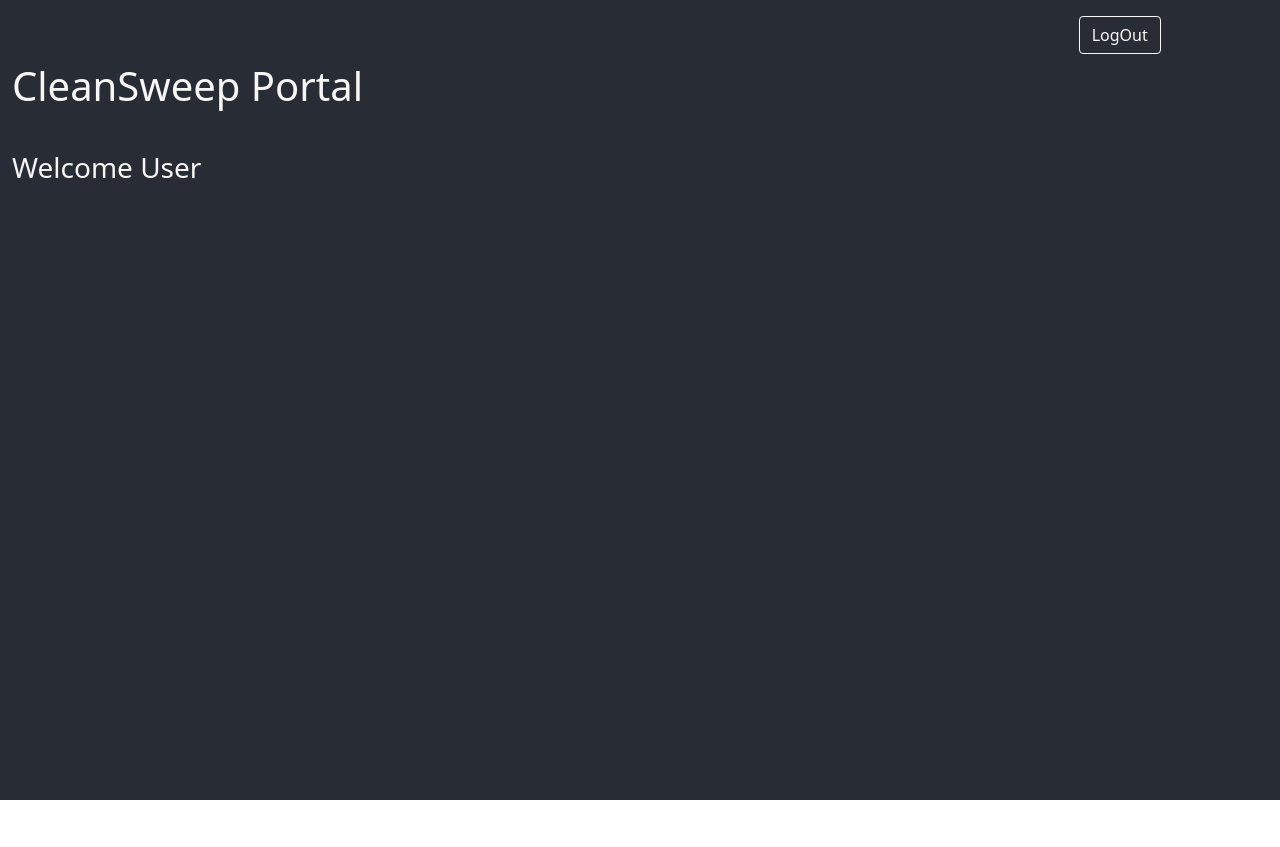
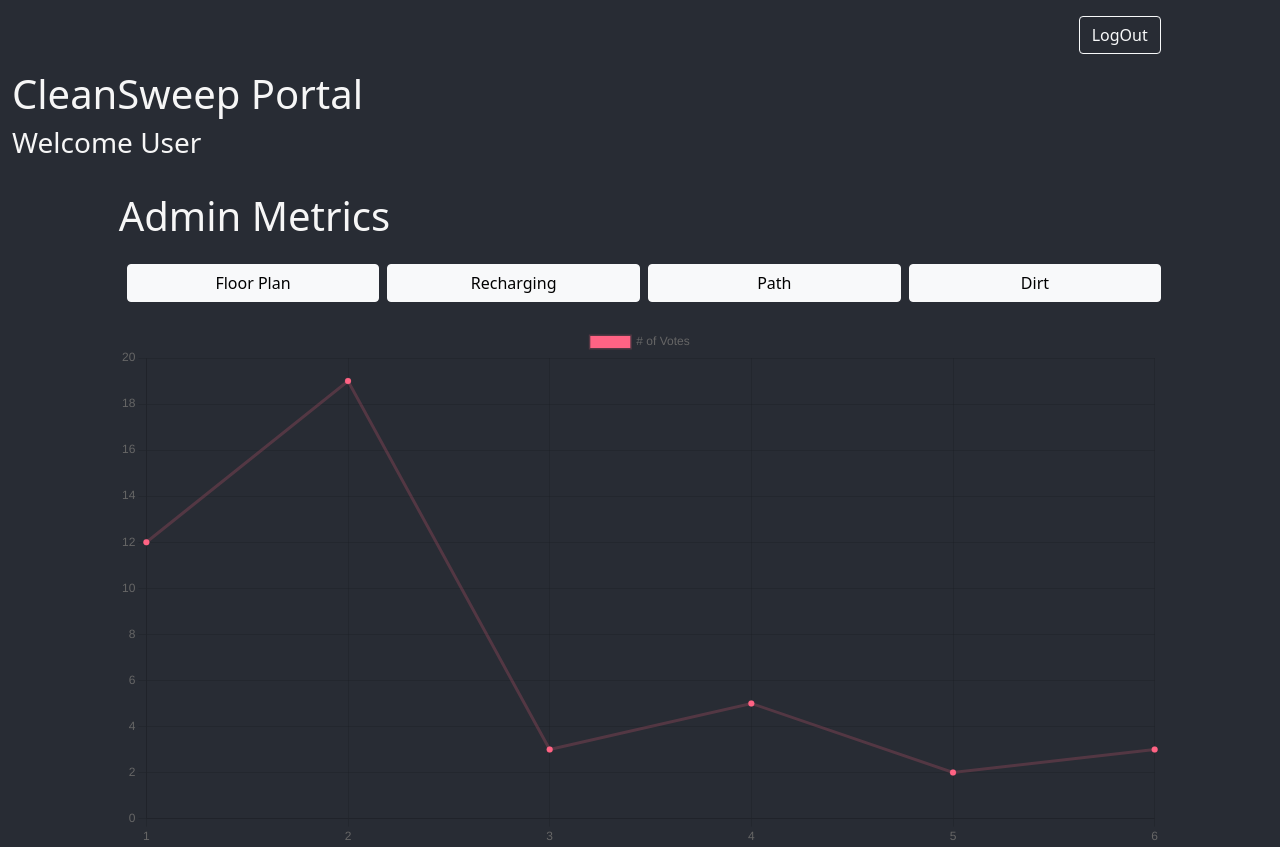
Before and after one commit to eperazaa/SE-359-459, a React (Create React App) app in the folder src/main/frontend/: page /dashboard in a window 1280 px wide. Before the commit the page ends 800 px from the top, so only its background shows below. Built offline with nearby package versions, Linux system fonts and the light colour scheme.

Commit message:
adds react-chart-js2 package and builds resuable Admin Charts component, includes it in Dashboard page

```diff
--- a/src/main/frontend/package.json
+++ b/src/main/frontend/package.json
@@ -7,8 +7,10 @@
     "@testing-library/react": "^11.2.7",
     "@testing-library/user-event": "^12.8.3",
     "bootstrap": "^5.1.3",
+    "chart.js": "^3.6.0",
     "react": "^17.0.2",
     "react-bootstrap": "^2.0.1",
+    "react-chartjs-2": "^3.3.0",
     "react-dom": "^17.0.2",
     "react-router-dom": "^5.3.0",
     "react-scripts": "4.0.3",
--- /dev/null
+++ b/src/main/frontend/src/components/AdminChart/index.js
@@ -0,0 +1,194 @@
+import React, { useState } from 'react';
+import { Line, Bar, Pie } from 'react-chartjs-2';
+
+import Button from 'react-bootstrap/Button'
+import Col from 'react-bootstrap/Col'
+import Row from 'react-bootstrap/Row'
+
+
+const AdminChart = (props) => {
+    const [chartType, setChartType] = useState("floor");
+
+    let data = {}
+    let options = {}
+    let chartMaxWidth = "1200px"
+    let chartHandler = [];
+
+    switch (chartType) {
+        case "floor":
+            data = {
+                labels: ['1', '2', '3', '4', '5', '6'],
+                datasets: [
+                    {
+                        label: '# of Votes',
+                        data: [12, 19, 3, 5, 2, 3],
+                        fill: false,
+                        backgroundColor: 'rgb(255, 99, 132)',
+                        borderColor: 'rgba(255, 99, 132, 0.2)',
+                    },
+                ],
+            };
+            options = {
+                scales: {
+                    y: {
+                        beginAtZero: true
+                    }
+                }
+            };
+            chartHandler.push(<Line data={data} options={options} />)
+            break;
+        case "charge":
+            data = {
+                labels: ['Red', 'Blue', 'Yellow', 'Green', 'Purple', 'Orange'],
+                datasets: [
+                    {
+                        label: '# of Votes',
+                        data: [12, 19, 3, 5, 2, 3],
+                        backgroundColor: [
+                            'rgba(255, 99, 132, 0.2)',
+                            'rgba(54, 162, 235, 0.2)',
+                            'rgba(255, 206, 86, 0.2)',
+                            'rgba(75, 192, 192, 0.2)',
+                            'rgba(153, 102, 255, 0.2)',
+                            'rgba(255, 159, 64, 0.2)',
+                        ],
+                        borderColor: [
+                            'rgba(255, 99, 132, 1)',
+                            'rgba(54, 162, 235, 1)',
+                            'rgba(255, 206, 86, 1)',
+                            'rgba(75, 192, 192, 1)',
+                            'rgba(153, 102, 255, 1)',
+                            'rgba(255, 159, 64, 1)',
+                        ],
+                        borderWidth: 1,
+                    },
+                ],
+            };
+            options = {
+                scales: {
+                    yAxes: [
+                        {
+                            ticks: {
+                                beginAtZero: true,
+                            },
+                        },
+                    ],
+                },
+            };
+            chartHandler.push(<Bar data={data} options={options} />)
+            break;
+        case "path":
+            data = {
+                labels: ['Red', 'Blue', 'Yellow', 'Green', 'Purple', 'Orange'],
+                datasets: [
+                    {
+                        label: '# of Votes',
+                        data: [12, 19, 3, 5, 2, 3],
+                        backgroundColor: [
+                            'rgba(255, 99, 132, 0.2)',
+                            'rgba(54, 162, 235, 0.2)',
+                            'rgba(255, 206, 86, 0.2)',
+                            'rgba(75, 192, 192, 0.2)',
+                            'rgba(153, 102, 255, 0.2)',
+                            'rgba(255, 159, 64, 0.2)',
+                        ],
+                        borderColor: [
+                            'rgba(255, 99, 132, 1)',
+                            'rgba(54, 162, 235, 1)',
+                            'rgba(255, 206, 86, 1)',
+                            'rgba(75, 192, 192, 1)',
+                            'rgba(153, 102, 255, 1)',
+                            'rgba(255, 159, 64, 1)',
+                        ],
+                        borderWidth: 1,
+                    },
+                ],
+            };
+            options = {
+                indexAxis: 'y',
+                // Elements options apply to all of the options unless overridden in a dataset
+                // In this case, we are setting the border of each horizontal bar to be 2px wide
+                elements: {
+                    bar: {
+                        borderWidth: 2,
+                    },
+                },
+                responsive: true,
+                plugins: {
+                    legend: {
+                        position: 'right',
+                    },
+                    title: {
+                        display: true,
+                        text: 'Chart.js Horizontal Bar Chart',
+                    },
+                },
+            };
+            chartHandler.push(<Bar data={data} options={options} />)
+            break;
+        case "dirt":
+            chartMaxWidth = "600px"
+            data = {
+                labels: ['Red', 'Blue', 'Yellow', 'Green', 'Purple', 'Orange'],
+                datasets: [
+                    {
+                        label: '# of Votes',
+                        data: [12, 19, 3, 5, 2, 3],
+                        backgroundColor: [
+                            'rgba(255, 99, 132, 0.2)',
+                            'rgba(54, 162, 235, 0.2)',
+                            'rgba(255, 206, 86, 0.2)',
+                            'rgba(75, 192, 192, 0.2)',
+                            'rgba(153, 102, 255, 0.2)',
+                            'rgba(255, 159, 64, 0.2)',
+                        ],
+                        borderColor: [
+                            'rgba(255, 99, 132, 1)',
+                            'rgba(54, 162, 235, 1)',
+                            'rgba(255, 206, 86, 1)',
+                            'rgba(75, 192, 192, 1)',
+                            'rgba(153, 102, 255, 1)',
+                            'rgba(255, 159, 64, 1)',
+                        ],
+                        borderWidth: 1,
+                    },
+                ],
+            }
+            chartHandler.push(<Pie data={data} />)
+            break;
+    }
+
+    return (
+    <>
+        <div className='header'>
+            <h1 className='title'>{props.title}</h1>
+            <Row className='links my-4'>
+                <Col className='d-flex justify-content-around'>
+                    <Button className="w-50 btn-light mx-2" onClick={() => setChartType("floor")}>
+                        Floor Plan
+                    </Button>
+                    <Button className="w-50 btn-light" onClick={() => setChartType("charge")}>
+                        Recharging
+                    </Button>
+                    <Button className="w-50 btn-light mx-2" onClick={() => setChartType("path")}>
+                        Path
+                    </Button>
+                    <Button className="w-50 btn-light" onClick={() => setChartType("dirt")}>
+                        Dirt
+                    </Button>
+                </Col>
+            </Row>
+        </div>
+        <Row>
+            <Col xs={0} />
+            <Col xs={12} style={{maxWidth:chartMaxWidth}}>
+                {chartHandler}
+            </Col>
+            <Col xs={0} />
+        </Row>
+    </>
+    )
+
+}
+
+export default AdminChart;
--- a/src/main/frontend/src/components/Dashboard/index.js
+++ b/src/main/frontend/src/components/Dashboard/index.js
@@ -3,6 +3,7 @@ import Row from 'react-bootstrap/Row';
 import Col from 'react-bootstrap/Col';
 
 import LogOutButton from "../LogOutButton";
+import AdminChart from "../AdminChart";
 
 function Dashboard() {
     return (
@@ -23,9 +24,20 @@ function Dashboard() {
                         <LogOutButton />
                     </Col>
                 </Row>
-                <h1>CleanSweep Portal</h1>
-                <br />
-                <h3>Welcome User</h3>
+                <Row className="pt-2 mb-4">
+                    <Col xs={8}>
+                        <h1>CleanSweep Portal</h1>
+                        <h3>Welcome User</h3>
+                    </Col>
+                    <Col xs={8} md={8}>
+                    </Col>
+                    <Col xs={2} md={2}/>
+                </Row>
+                <Row style={{minHeight:"300px", display:"flex", flexDirection:"column", justifyContent:"center", alignItems:"center"}}>
+                    <Col xl={10} xxl={8}>
+                        <AdminChart title={"Admin Metrics"}/>
+                    </Col>
+                </Row>
             </Container>
         </div>
     )
```
Also changed, not shown: 1 other file (tests, documents, lock files or other folders).
